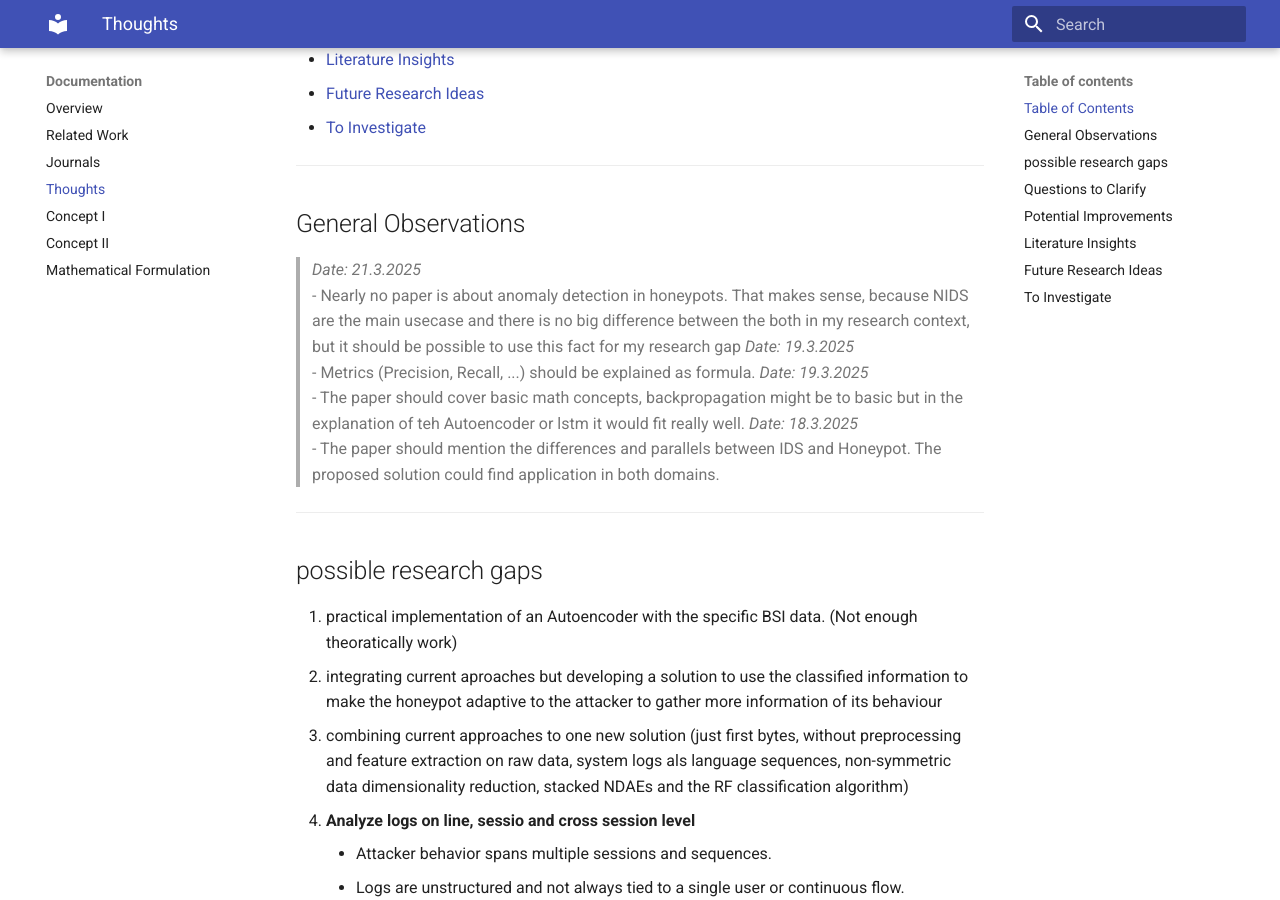
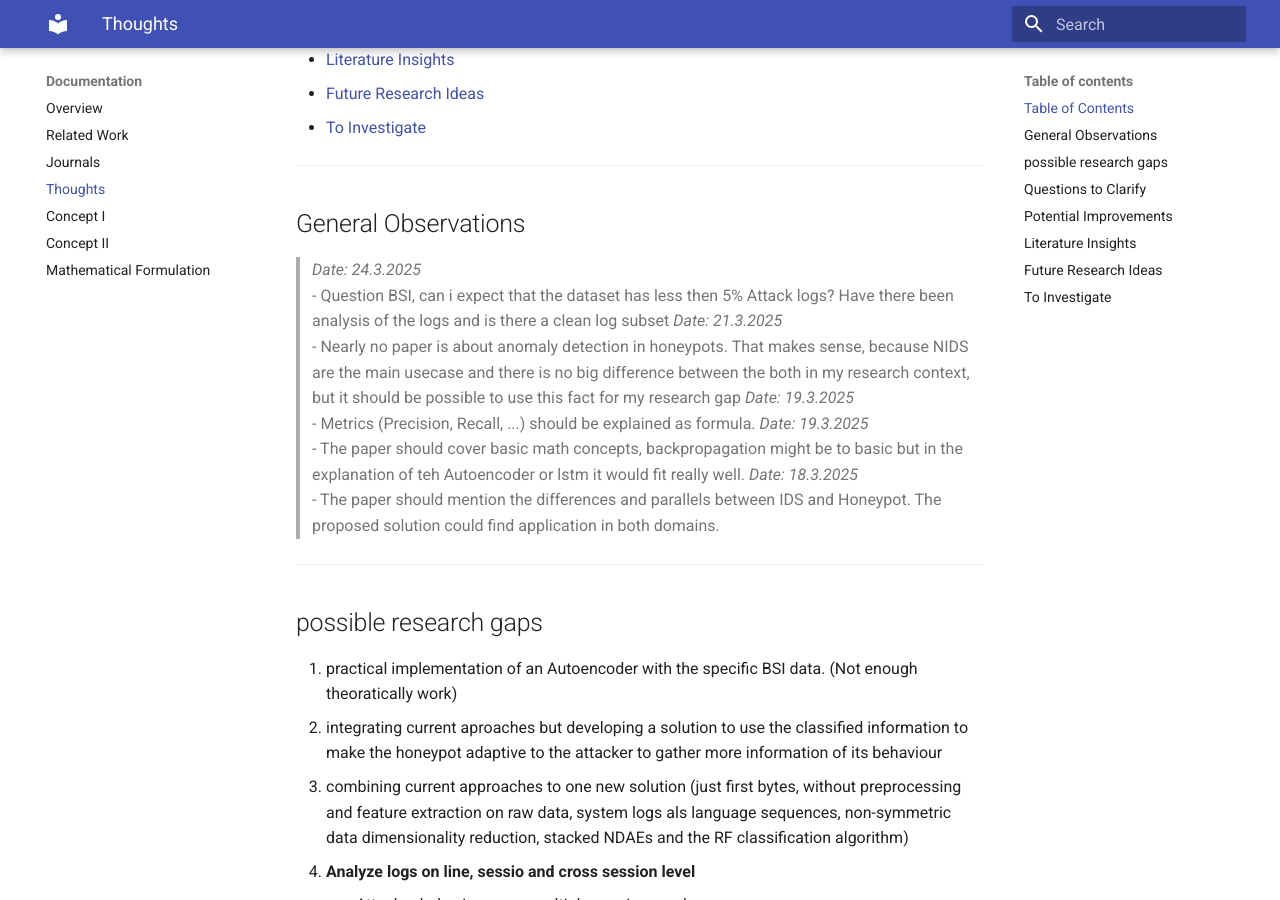
Before and after one commit to JohannesLks/Thesis, an MkDocs documentation site: the page built from docs/documentation/thoughts.md, in a window 1280 px wide and 900 px high, scrolled down 550 px. Built offline with MkDocs 1.6.1 and Material for MkDocs 9.7.7, drawn with Linux system fonts in a browser that asks for light colours.

Commit message:
Update thoughts.md

```diff
--- a/docs/documentation/thoughts.md
+++ b/docs/documentation/thoughts.md
@@ -17,6 +17,8 @@ This document serves as a structured place to record spontaneous thoughts, obser
 ---
 
 ## General Observations
+> *Date: 24.3.2025*
+-  Question BSI, can i expect that the dataset has less then 5% Attack logs? Have there been analysis of the logs and is there a clean log subset
 > *Date: 21.3.2025*
 -  Nearly no paper is about anomaly detection in honeypots. That makes sense, because NIDS are the main usecase and there is no big difference between the both in my research context, but it should be possible to use this fact for my research gap
 > *Date: 19.3.2025*
```
